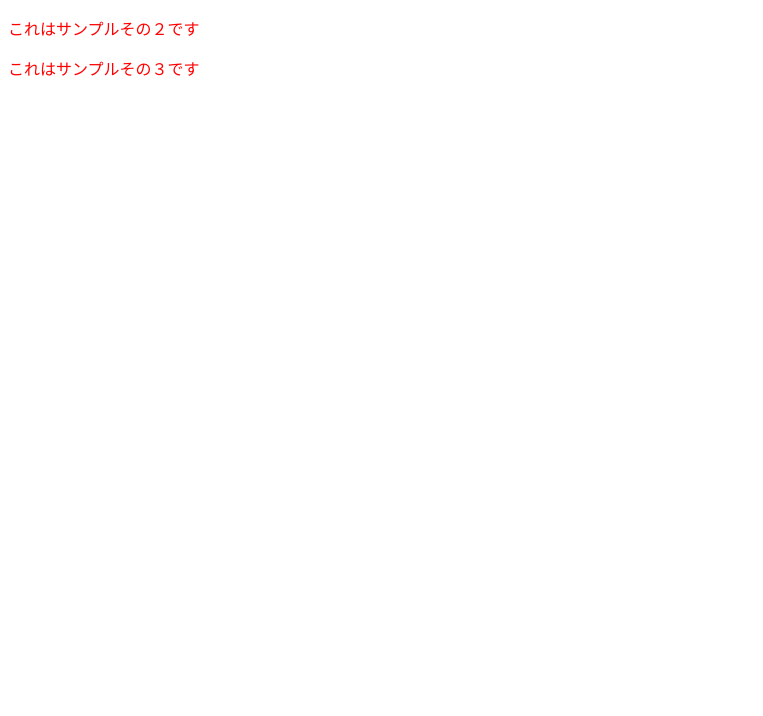
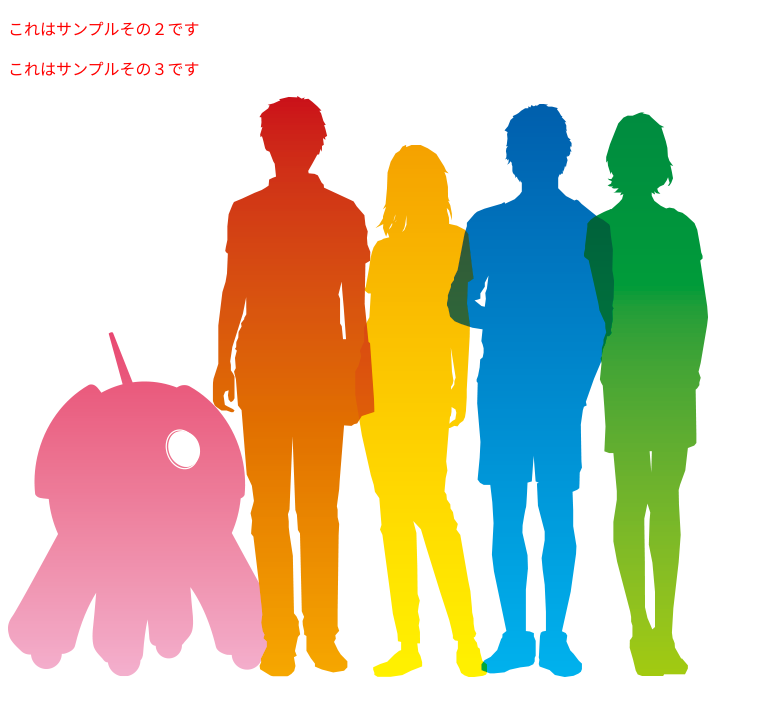
Before and after one commit to no-iwaki/html-test2, a plain HTML site: page index2.html in a window 1280 px wide. Shown: the whole page, without its empty margins (0-763 px from the left). Drawn offline with Linux system fonts and the light colour scheme.

Commit message:
コミット３

```diff
--- a/index2.html
+++ b/index2.html
@@ -9,5 +9,6 @@
         <body>
             <p>これはサンプルその２です</p>
             <p>これはサンプルその３です</p>
+            <img src="iniadcollab.png" alt="チーム開発のイメージ">
         </body>
 </html>
```
Also changed, not shown: iniadcollab.png (added).
